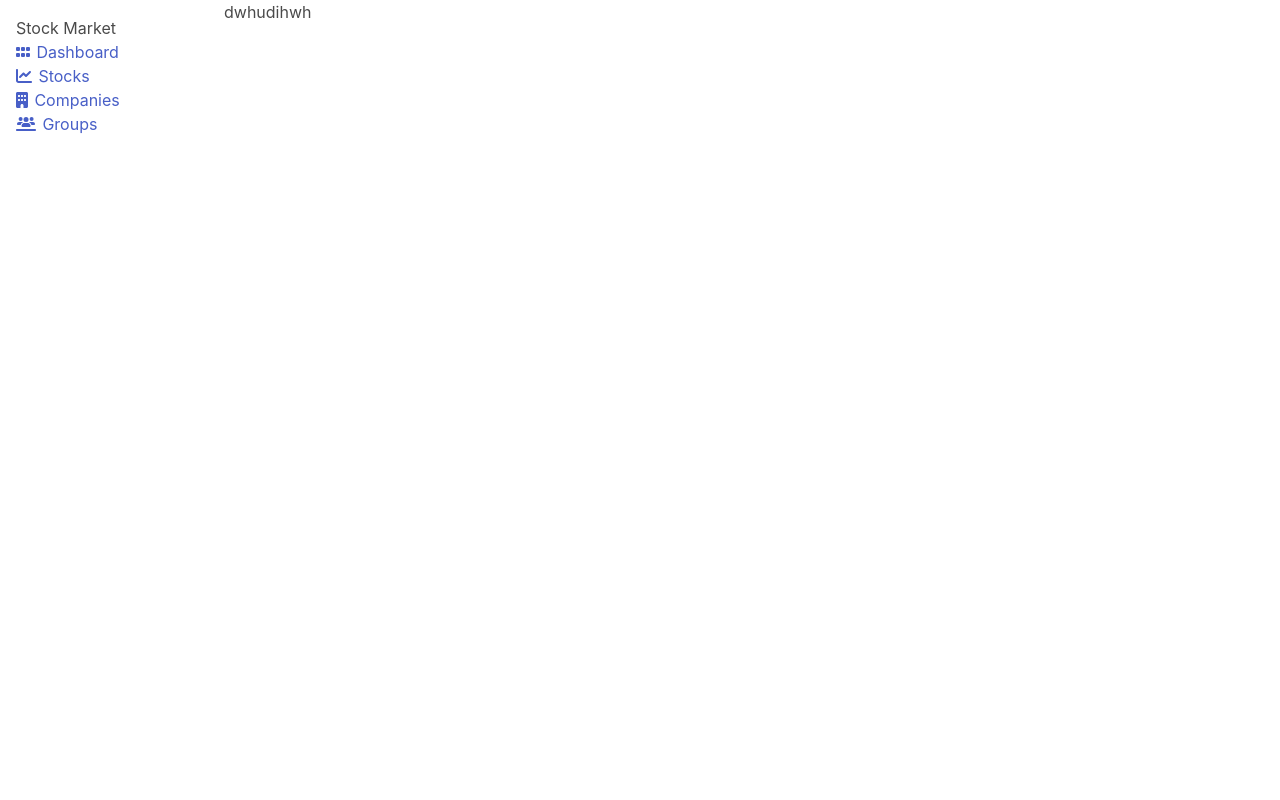
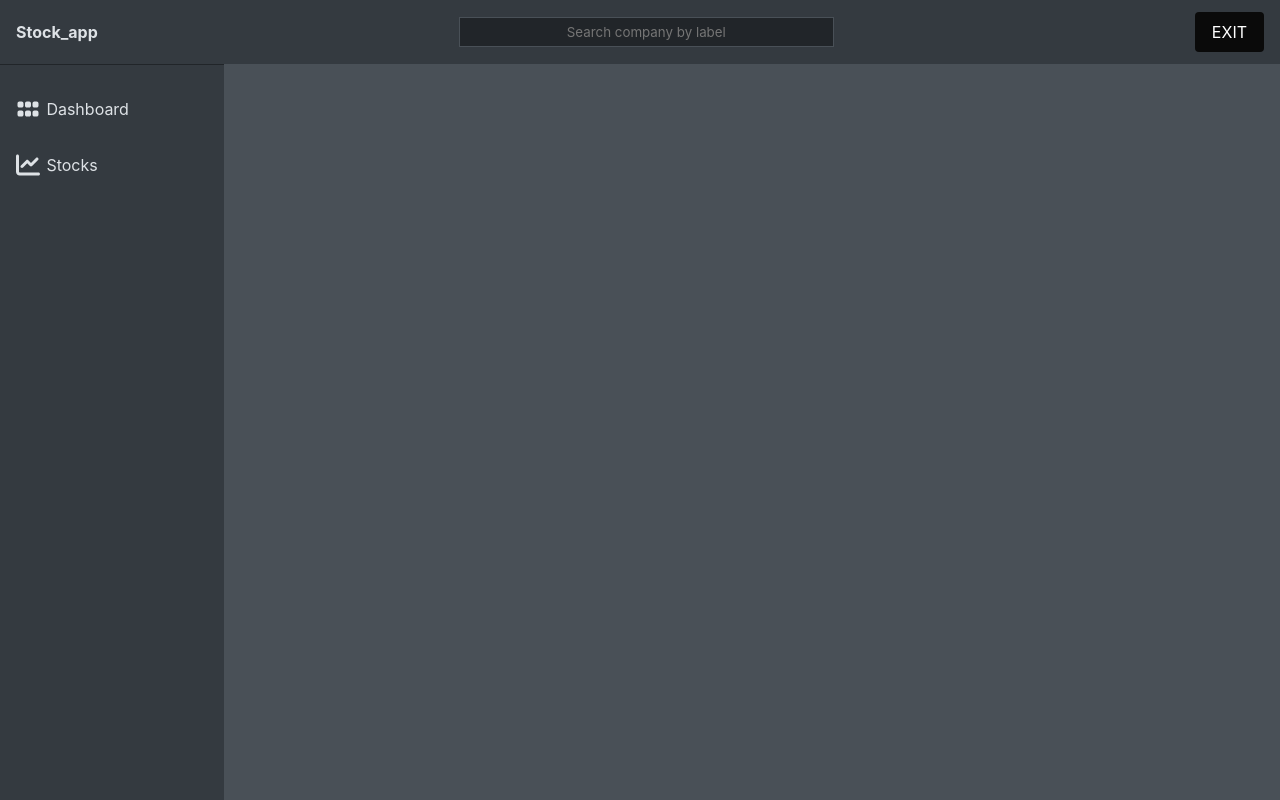
Before and after one commit to papiricoh/stock_app, a Vue app: page / in a window 1280 px wide. Built offline with nearby package versions, Linux system fonts and the light colour scheme.

Commit message:
added first formats to stock_app

```diff
--- a/src/App.vue
+++ b/src/App.vue
@@ -5,28 +5,23 @@ import { RouterLink, RouterView } from 'vue-router'
 <template>
   <div class="flex main_app">
     <header>
-      <div class="">Stock Market</div>
-      <RouterLink class="menu_button" to="/">
-        <font-awesome-icon icon="fa-solid fa-grip" />
-        <div class="text-base leading-4">Dashboard</div>
-      </RouterLink>
-      <RouterLink class="menu_button" to="/">
-        <font-awesome-icon icon="fa-solid fa-chart-line" />
-        <div class="text-base leading-4">Stocks</div>
-      </RouterLink>
-      <RouterLink class="menu_button" to="/">
-        <font-awesome-icon icon="fa-solid fa-building" />
-        <div class="text-base leading-4">Companies</div>
-      </RouterLink>
-      <RouterLink class="menu_button" to="/">
-        <font-awesome-icon icon="fa-solid fa-users-line" />
-        <div class="text-base leading-4">Groups</div>
-      </RouterLink>
+      <div class="top_menu">
+        <h2>Stock_app</h2>
+        <input type="text" placeholder="Search company by label" maxlength="4">
+        <button class="button is-black">EXIT</button>
+      </div>
+      <div class="lateral_menu">
+        <RouterLink class="menu_button" to="/">
+          <font-awesome-icon icon="fa-solid fa-grip" class="icon" />
+          <div class="">Dashboard</div>
+        </RouterLink>
+        <RouterLink class="menu_button" to="/">
+          <font-awesome-icon icon="fa-solid fa-chart-line" class="icon" />
+          <div class="">Stocks</div>
+        </RouterLink>
+      </div>
     </header>
-    <div>
-      dwhudihwh
-    </div>
-    <RouterView />
+    <RouterView class="main_view" />
 
   </div>
 </template>
--- a/src/assets/main.css
+++ b/src/assets/main.css
@@ -3,21 +3,101 @@ html, body, #app {
     height: 100%;
 }
 
+.palette {
+    color: #212529;
+    color: #343a40;
+    color: #495057;
+    color: #6c757d;
+    color: #adb5bd;
+    color: #ced4da;
+    color: #dee2e6;
+}
+
 .main_app {
     display: flex;
-    justify-content: stretch;
+    height: 100%;
+    overflow: hidden;
+}
 
+*::-webkit-scrollbar {
+    display: none;
 }
 
 header {
     display: flex;
     flex-direction: column;
+    align-items: stretch;
+    z-index: 1;
+    position: absolute;
+    width: 100%;
+    height: 100%;
+}
+.main_view {
+    margin-top: 4rem;
+    margin-left: 14rem;
+    width: 100%;
+    background-color: #495057;
+    display: flex;
+    flex-direction: column;
+    align-items: stretch;
     padding: 1rem;
+    overflow-y: scroll;
+}
+
+
+.top_menu {
+    width: 100%;
+    height: 4rem;
+    background-color: #343a40;
+    display: flex;
+    align-items: center;
+    justify-content: space-between;
+    padding: 1rem;
+    color: #dee2e6;
+}
+
+.top_menu > h2 {
+    font-weight: bold;
+}
+
+.top_menu > input {
+    padding: .4rem;
+    background-color: #212529;
+    border: 1px solid #495057;
+    width: 30%;
+    text-align: center;
+    color: #dee2e6;
+}
+
+.top_menu > input:focus-visible {
+    outline-offset: none;
+    outline: 0;
+    border-color: #1c1e20;
+}
+
+.lateral_menu {
+    height: 100%;
     width: 14rem;
+    border-top: 1px solid #212529;
+    background-color: #343a40;
+    display: flex;
+    flex-direction: column;
+    align-items: center;
+    padding-top: 1rem;
 }
 
 .menu_button {
     display: flex;
     gap: .4rem;
-    align-items: center;
+    align-items: stretch;
+    color: #dee2e6;
+    width: 100%;
+    padding: 1rem;
+    transition: .4s;
 }
+
+.menu_button:hover {
+    color: #dee2e6;
+    background-color: #1c1e205e;
+    transition: .4s;
+}
```
